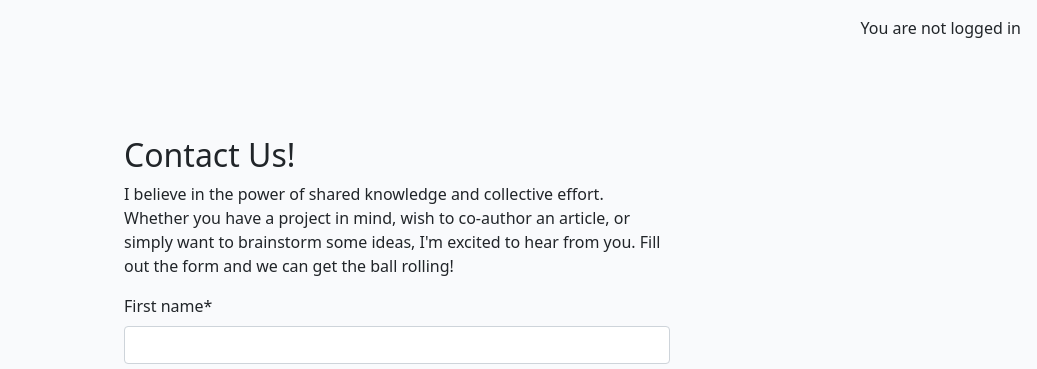
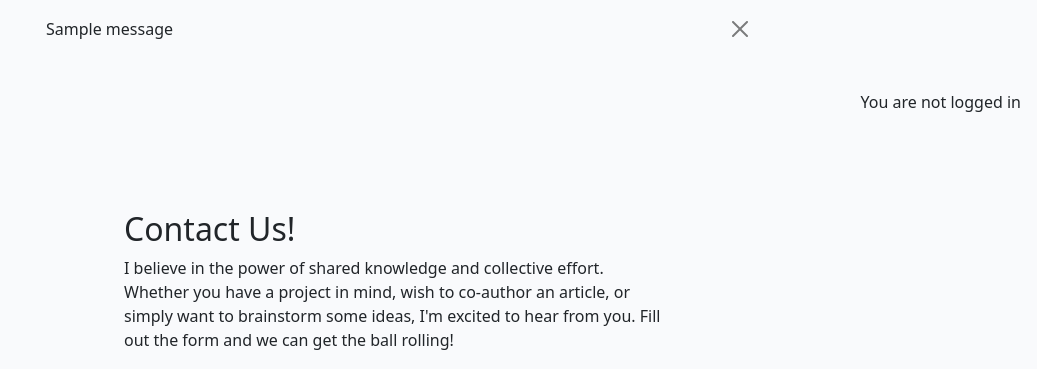
Before and after one commit to ParedesGab/PP4-artistiClayers-workshops, a Django app: page /contact/ in a window 1280 px wide. Shown: the part 60-429 px from the top of the page, without its empty margins (243-1280 px from the left). Run offline with Django 4.2, Linux system fonts and the light colour scheme; tables that the repository leaves empty hold one stand-in row (values such as "Sample post"); one stand-in notice (Sample message) is shown; some libraries are stand-ins or nearby versions.

Commit message:
Handle the POST form request

```diff
--- a/collaboration/views.py
+++ b/collaboration/views.py
@@ -1,4 +1,5 @@
 from django.shortcuts import render
+from django.contrib import messages
 from .forms import ContactForm
 
 
@@ -14,10 +15,11 @@ def contact_form(request):
     :template:`collaboration/collaboration.html`
 
     """
-    # if request.method == "POST":
-    #     contact_form = ContactForm(data=request.POST)
-    #     if contact_form.is_valid():
-    #         contact_form.save()
+    if request.method == "POST":
+        contact_form = ContactForm(data=request.POST)
+        if contact_form.is_valid():
+            contact_form.save()
+            messages.add_message(request, messages.SUCCESS, "Thank you for contacting us!")
 
     contact_form = ContactForm()
     return render(
--- a/templates/base.html
+++ b/templates/base.html
@@ -86,6 +86,19 @@
             </div>
         </div>
     </nav>
+    <!-- displaying Django messages -->
+    <div class="container">
+        <div class="row">
+            <div class="col-md-8 offset-md-2">
+                {% for message in messages %}
+                <div class="alert {{ message.tags }} alert-dismissible fade show" id="msg" role="alert">
+                    {{ message | safe }}
+                    <button type="button" class="btn-close" data-bs-dismiss="alert" aria-label="Close"></button>
+                </div>
+                {% endfor %}
+            </div>
+        </div>
+    </div>
 
     <main class="flex-shrink-0 main-bg">
         {% if user.is_authenticated %}
```
